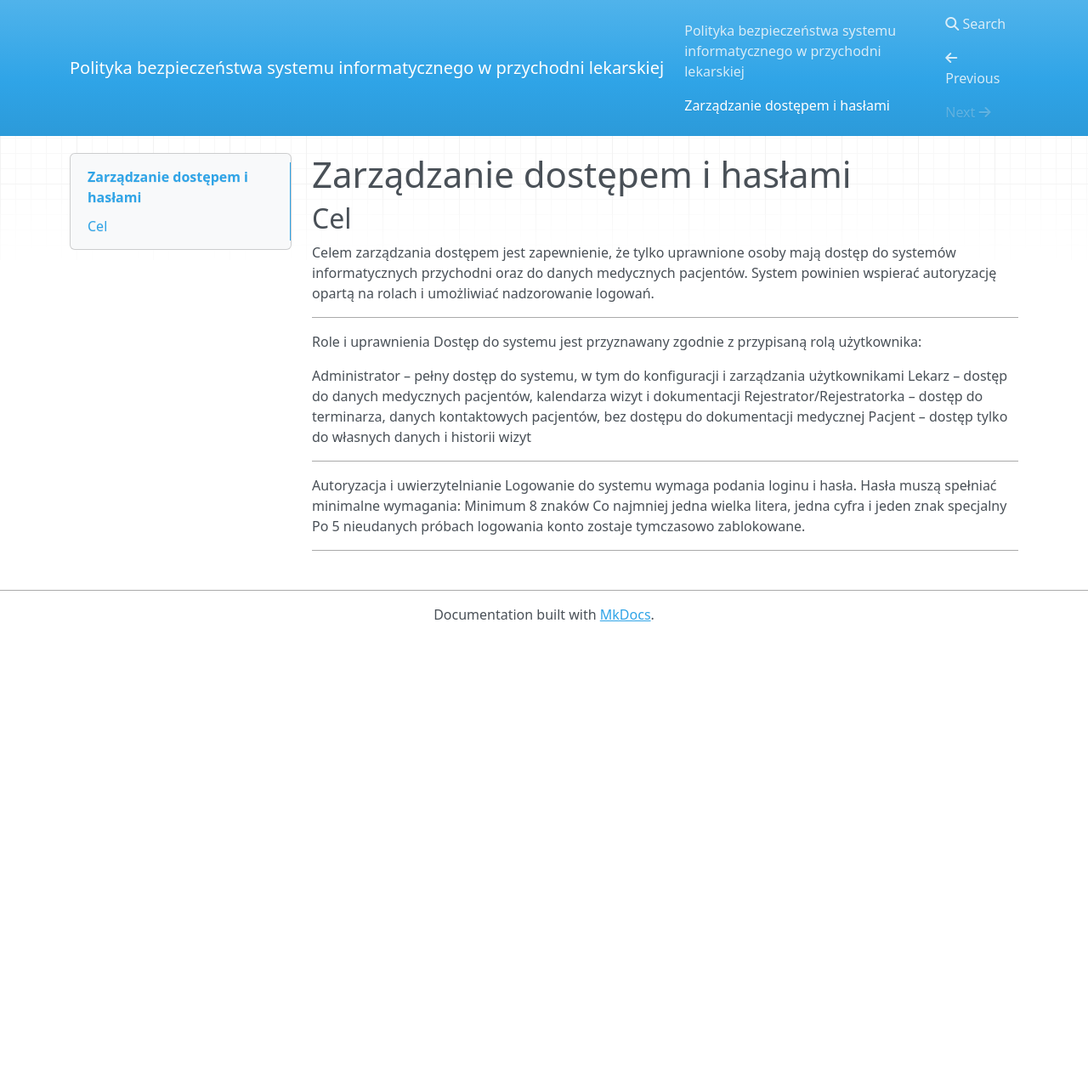
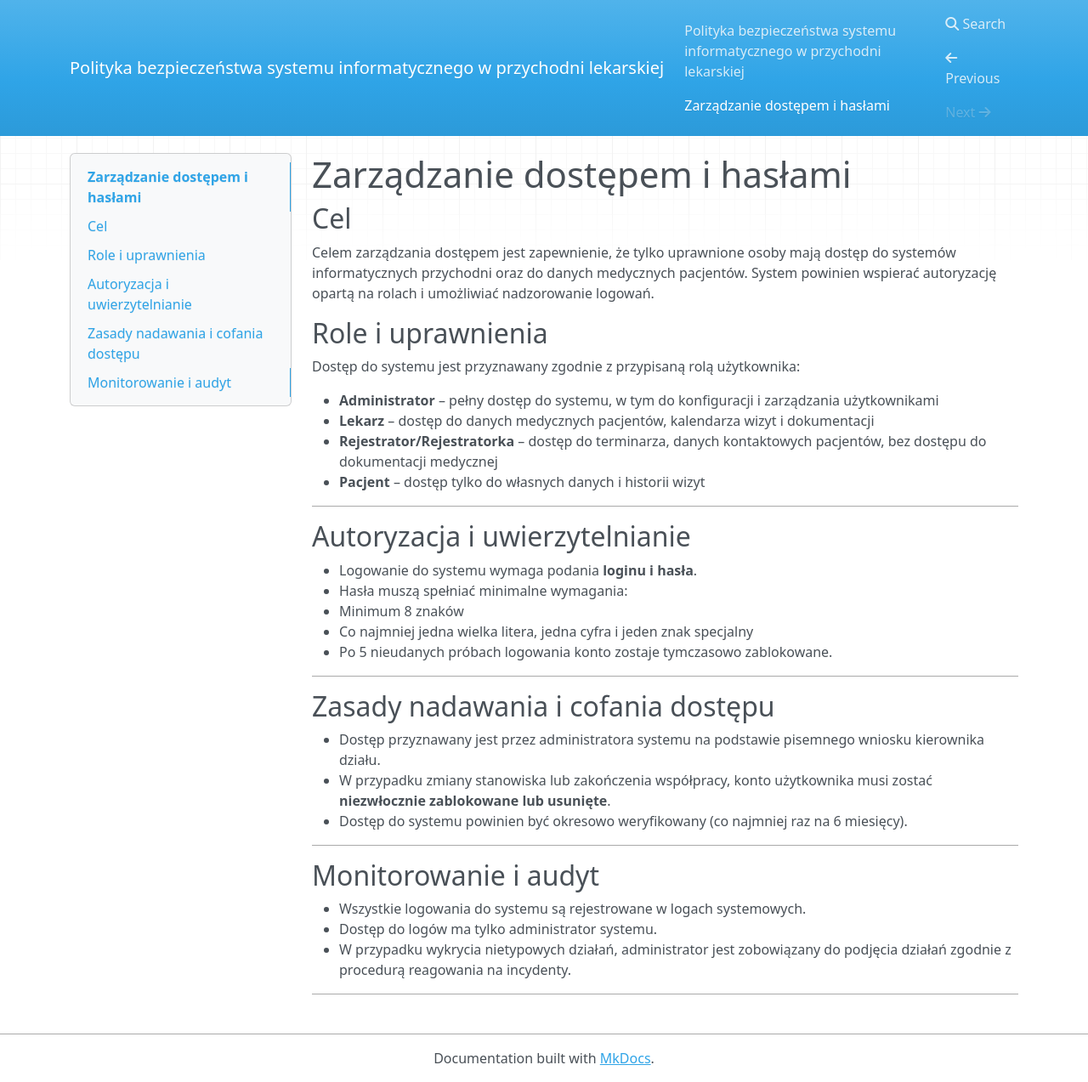
Before and after one commit to oligru/Polityka-bezpieczenstwa-projekt, an MkDocs documentation site: the page built from docs/access-control.md, in a window 1280 px wide and 1273 px high. Shown: the whole window at 85% size. Built offline with MkDocs 1.6.1, drawn with Linux system fonts in a browser that asks for light colours; nearby versions of some CDN libraries.

Commit message:
Poprawa i dodanie zasad dostepu i monitorowania

```diff
--- a/docs/access-control.md
+++ b/docs/access-control.md
@@ -4,23 +4,39 @@
 
 Celem zarządzania dostępem jest zapewnienie, że tylko uprawnione osoby mają dostęp do systemów informatycznych przychodni oraz do danych medycznych pacjentów. System powinien wspierać autoryzację opartą na rolach i umożliwiać nadzorowanie logowań.
 
----
+## Role i uprawnienia
 
-Role i uprawnienia
 Dostęp do systemu jest przyznawany zgodnie z przypisaną rolą użytkownika:
 
-Administrator – pełny dostęp do systemu, w tym do konfiguracji i zarządzania użytkownikami
-Lekarz – dostęp do danych medycznych pacjentów, kalendarza wizyt i dokumentacji
-Rejestrator/Rejestratorka – dostęp do terminarza, danych kontaktowych pacjentów, bez dostępu do dokumentacji medycznej
-Pacjent – dostęp tylko do własnych danych i historii wizyt
+- **Administrator** – pełny dostęp do systemu, w tym do konfiguracji i zarządzania użytkownikami
+- **Lekarz** – dostęp do danych medycznych pacjentów, kalendarza wizyt i dokumentacji
+- **Rejestrator/Rejestratorka** – dostęp do terminarza, danych kontaktowych pacjentów, bez dostępu do dokumentacji medycznej
+- **Pacjent** – dostęp tylko do własnych danych i historii wizyt
 
 ---
 
-Autoryzacja i uwierzytelnianie
-Logowanie do systemu wymaga podania loginu i hasła.
-Hasła muszą spełniać minimalne wymagania:
-Minimum 8 znaków
-Co najmniej jedna wielka litera, jedna cyfra i jeden znak specjalny
-Po 5 nieudanych próbach logowania konto zostaje tymczasowo zablokowane.
+## Autoryzacja i uwierzytelnianie
+
+- Logowanie do systemu wymaga podania **loginu i hasła**.
+- Hasła muszą spełniać minimalne wymagania:
+  - Minimum 8 znaków
+  - Co najmniej jedna wielka litera, jedna cyfra i jeden znak specjalny
+- Po 5 nieudanych próbach logowania konto zostaje tymczasowo zablokowane.
 
 ---
+
+## Zasady nadawania i cofania dostępu
+
+- Dostęp przyznawany jest przez administratora systemu na podstawie pisemnego wniosku kierownika działu.
+- W przypadku zmiany stanowiska lub zakończenia współpracy, konto użytkownika musi zostać **niezwłocznie zablokowane lub usunięte**.
+- Dostęp do systemu powinien być okresowo weryfikowany (co najmniej raz na 6 miesięcy).
+
+---
+
+## Monitorowanie i audyt
+
+- Wszystkie logowania do systemu są rejestrowane w logach systemowych.
+- Dostęp do logów ma tylko administrator systemu.
+- W przypadku wykrycia nietypowych działań, administrator jest zobowiązany do podjęcia działań zgodnie z procedurą reagowania na incydenty.
+
+---
```
